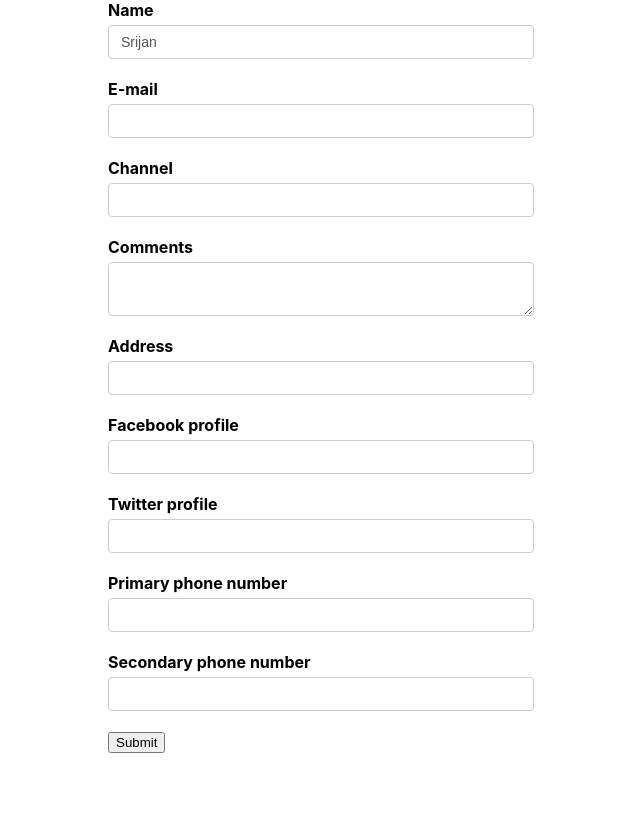
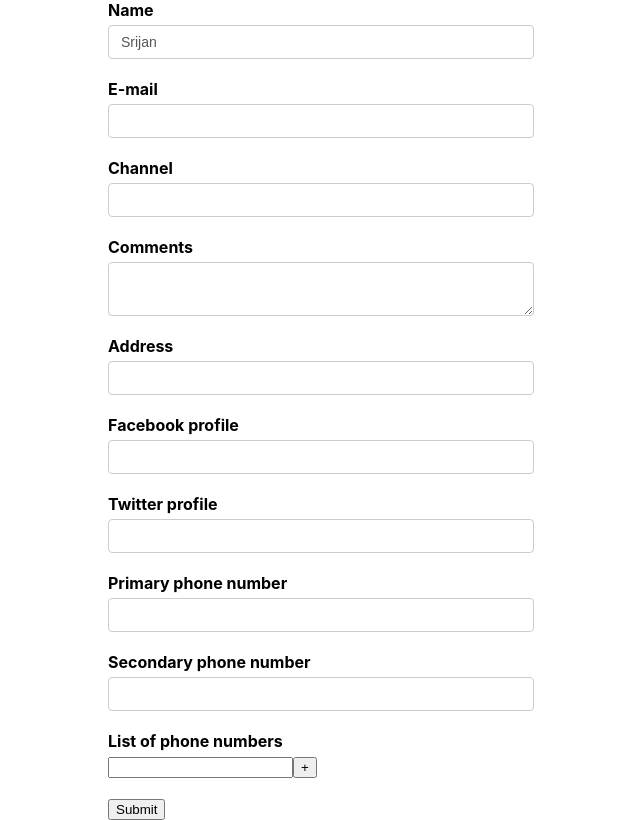
Before and after one commit to SrijanShovit/React-Formik-L, a React (Create React App) app: page / in a window 1280 px wide. Shown: the whole page, without its empty margins (319-959 px from the left). Built offline with nearby package versions, Linux system fonts and the light colour scheme.

Commit message:
Field Array component

```diff
--- a/src/components/YoutubeForm.js
+++ b/src/components/YoutubeForm.js
@@ -1,5 +1,5 @@
 import React from 'react'
-import {Formik,Form,Field,ErrorMessage} from 'formik'
+import {Formik,Form,Field,ErrorMessage,FieldArray} from 'formik'
 import * as Yup from 'yup'
 import TextError from './TextError'
 
@@ -13,7 +13,8 @@
         facebook:'',
         twitter:'',
     },
-    phoneNumbers:['','']
+    phoneNumbers:['',''],
+    phNumbers:['']
 }
 
 const onSubmit = values => {
@@ -80,7 +81,7 @@
                         {/* we pass in an arrow function as children */}
                         {
                             (props)=>{
-                                console.log('Render Props',props)
+                                // console.log('Render Props',props)
                                 const {field,form,meta} = props
                               return  (
                                   <div>
@@ -112,6 +113,39 @@
                     <Field type="text" id="secondaryPh" name='phoneNumbers[1]'/>
                 </div>
 
+                <div className="form-control">
+                    <label>List of phone numbers</label>
+                    <FieldArray name='phNumbers'>
+                        {
+                            fieldArrayProps => {
+                                console.log('fieldArrayProps', fieldArrayProps)
+                                const {push,remove,form} = fieldArrayProps
+                                const {values} = form
+                                const {phNumbers} = values
+                                return (<div>{
+                                        phNumbers.map((phNumber,index) => (
+                                               <div key={index}>
+                                                <Field
+                                                name={`phNumbers[${index}]`}
+                                                />
+                                                {index > 0 && (
+                                                    <button type="button"
+                                                    onClick={()=> remove(index)}
+                                                    >-</button>
+                                                )}
+                                                <button type="button"
+                                                onClick={()=> push('')}
+                                                >+</button>
+                                            </div>
+                                        ))
+                                    }
+                                </div>)
+                            }
+                        }
+
+                    </FieldArray>
+                </div>
+
 
                 <button type="submit">Submit</button>
             </Form>
```
